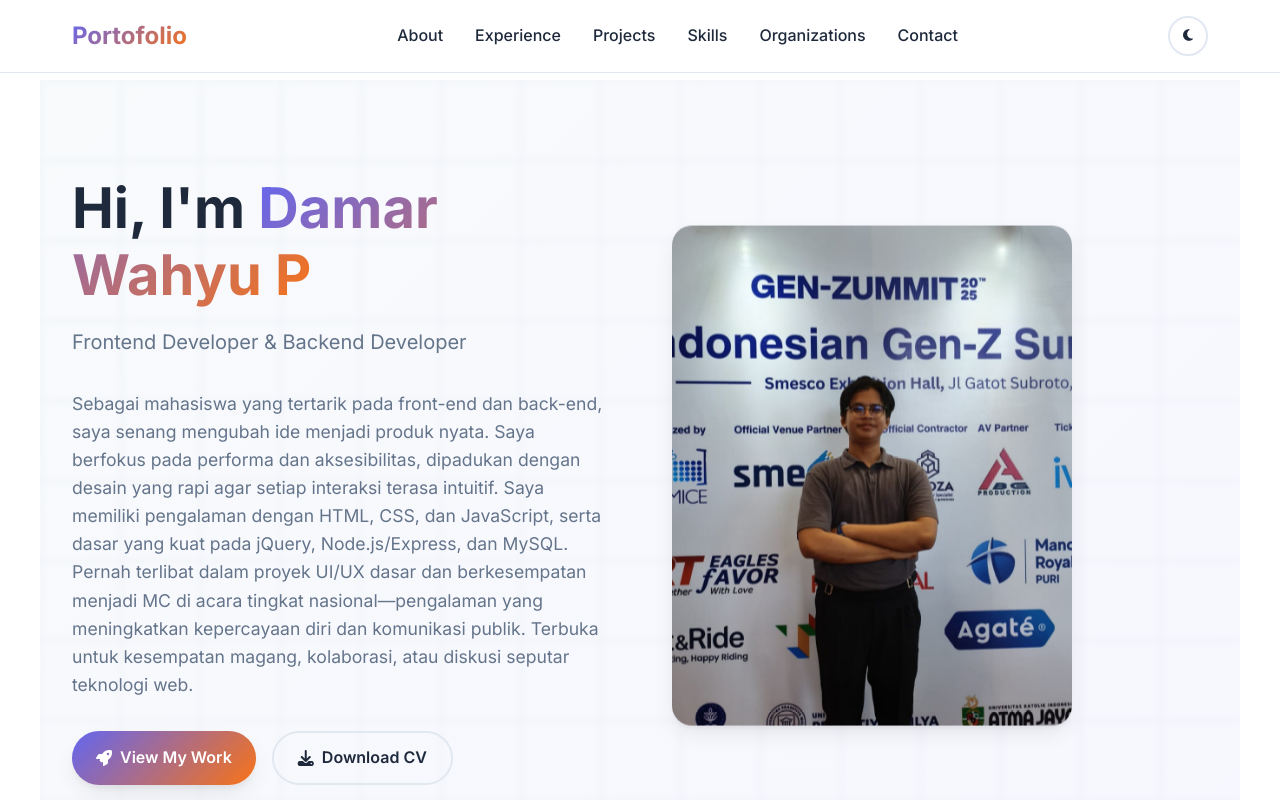
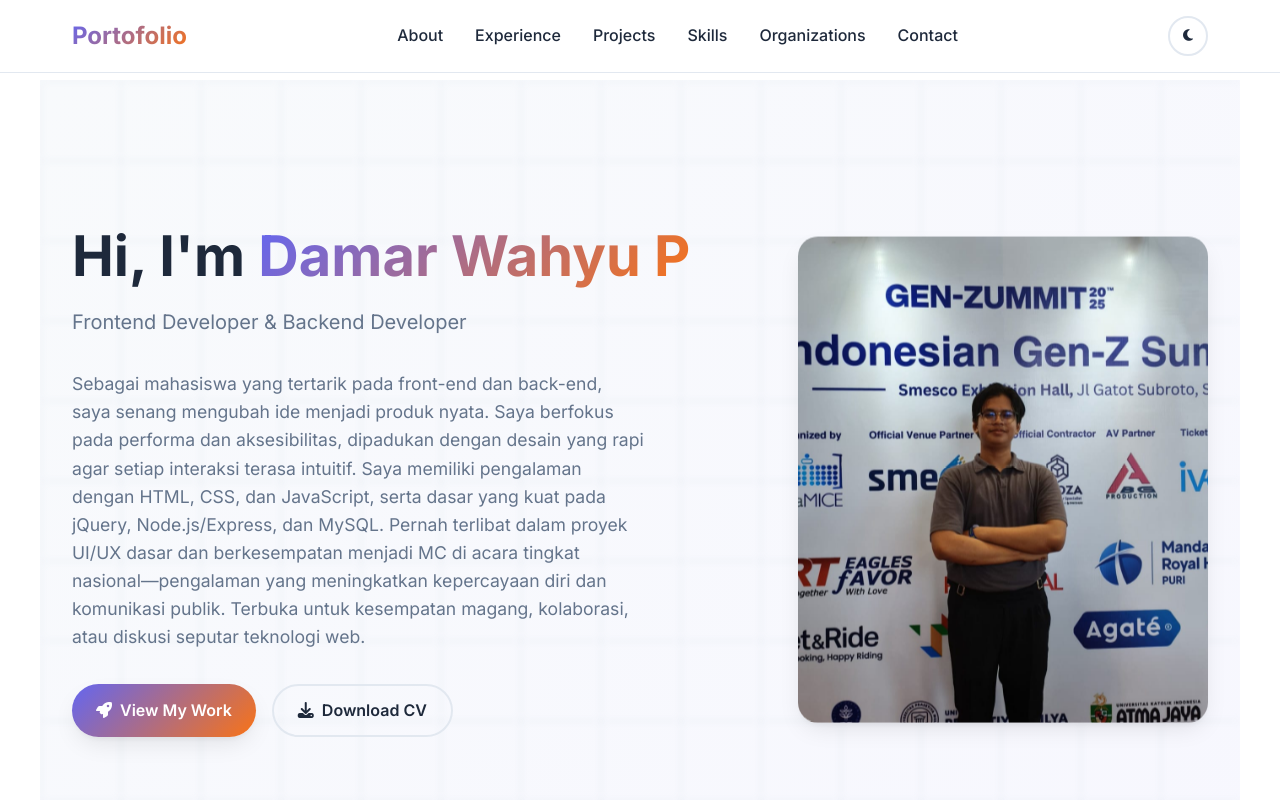
Before and after one commit to DamarWahyu111/portofolio-damar-come, a React (Vite) app: page / in a window 1280 px wide. Shown: the top 800 px of the page. Built offline with nearby package versions, Linux system fonts and the light colour scheme.

Commit message:
feat: update hero layout & typewriter

```diff
--- a/src/App.jsx
+++ b/src/App.jsx
@@ -1,14 +1,13 @@
 import React, { useEffect, useMemo, useRef, useState } from 'react'
+import useTypewriter from "./hooks/useTypewriter";
+
 export default function App() {
-  // ===== Theme (matches your localStorage + body.dark behavior) =====
   useEffect(() => {
     const saved = localStorage.getItem('theme') || 'light'
     if (saved === 'dark') document.body.classList.add('dark')
-    // small fade-in on mount like your "loaded" class
     requestAnimationFrame(() => document.body.classList.add('loaded'))
   }, [])
 
-  // ===== Active section highlighting =====
   const [current, setCurrent] = useState('about')
   useEffect(() => {
     const onScroll = () => {
@@ -25,7 +24,6 @@ export default function App() {
     return () => window.removeEventListener('scroll', onScroll)
   }, [])
 
-  // ===== Fade-in intersection observer =====
   useEffect(() => {
     const opts = { threshold: 0.1, rootMargin: '0px 0px -50px 0px' }
     const io = new IntersectionObserver((entries) => {
@@ -36,7 +34,6 @@ export default function App() {
     return () => io.disconnect()
   }, [])
 
-  // ===== Parallax for hero =====
   const heroRef = useRef(null)
   useEffect(() => {
     const onScroll = () => {
@@ -168,21 +165,30 @@ function Header({ current }) {
 }
 
 function Hero({ openLB }) {
+  // non-breaking space supaya tidak pernah terpecah
+  const typedName = useTypewriter("Damar\u00A0Wahyu\u00A0P", { speed: 85, startDelay: 300 });
+
   return (
     <div className="hero-content fade-in">
-      <div className="hero-text">
-        <h1>
-          Hi, I'm{' '}
-          <span style={{ background: 'var(--gradient)', WebkitBackgroundClip: 'text', WebkitTextFillColor: 'transparent' }}>
-            Damar Wahyu P
+      <div className="hero-text slide-enter">
+        <h1 className="hero-title">
+          <span>Hi, I'm&nbsp;</span>
+          <span className="no-wrap">
+            <span className="gradient-text">{typedName}</span>
+            <span className="type-cursor">|</span>
           </span>
         </h1>
+
         <p className="subtitle">Frontend Developer &amp; Backend Developer</p>
         <p>
-          Sebagai mahasiswa yang tertarik pada front-end dan back-end, saya senang mengubah ide menjadi produk nyata. Saya berfokus pada performa dan aksesibilitas, dipadukan dengan desain yang rapi agar setiap interaksi terasa intuitif.
-          Saya memiliki pengalaman dengan HTML, CSS, dan JavaScript, serta dasar yang kuat pada jQuery, Node.js/Express, dan MySQL. Pernah terlibat dalam proyek UI/UX dasar dan berkesempatan menjadi MC di acara tingkat nasional—pengalaman yang meningkatkan kepercayaan diri dan komunikasi publik.
-          Terbuka untuk kesempatan magang, kolaborasi, atau diskusi seputar teknologi web.
+          Sebagai mahasiswa yang tertarik pada front-end dan back-end, saya senang mengubah ide menjadi produk nyata.
+          Saya berfokus pada performa dan aksesibilitas, dipadukan dengan desain yang rapi agar setiap interaksi terasa
+          intuitif. Saya memiliki pengalaman dengan HTML, CSS, dan JavaScript, serta dasar yang kuat pada jQuery,
+          Node.js/Express, dan MySQL. Pernah terlibat dalam proyek UI/UX dasar dan berkesempatan menjadi MC di acara
+          tingkat nasional—pengalaman yang meningkatkan kepercayaan diri dan komunikasi publik. Terbuka untuk kesempatan
+          magang, kolaborasi, atau diskusi seputar teknologi web.
         </p>
+
         <div className="cta-buttons">
           <a href="#projects" className="btn btn-primary">
             <i className="fas fa-rocket"></i>
@@ -194,13 +200,17 @@ function Hero({ openLB }) {
           </a>
         </div>
       </div>
+
       <div className="hero-image floating">
-        <img src="/img/WhatsApp Image 2025-06-10 at 14.45.46_c012ae3e.jpg" alt="Damar Wahyu Putra" onClick={(e) => openLB(e.target.src)} />
+        <img
+          src="/img/WhatsApp Image 2025-06-10 at 14.45.46_c012ae3e.jpg"
+          alt="Damar Wahyu Putra"
+          onClick={(e) => openLB(e.target.src)}
+        />
       </div>
     </div>
-  )
+  );
 }
-
 function Experience() {
   return (
     <div className="experience-grid">
--- /dev/null
+++ b/src/hooks/useTypewriter.js
@@ -0,0 +1,39 @@
+import { useEffect, useRef, useState } from "react";
+
+export default function useTypewriter(
+  text,
+  { speed = 85, startDelay = 300, loop = false } = {}
+) {
+  const [out, setOut] = useState("");
+  const timers = useRef([]);
+
+  useEffect(() => {
+    let i = 0;
+    let cancelled = false;
+
+    const start = setTimeout(function tick() {
+      if (cancelled) return;
+      setOut(text.slice(0, i));
+      i++;
+      if (i <= text.length) {
+        const t = setTimeout(tick, speed);
+        timers.current.push(t);
+      } else if (loop) {
+        const t = setTimeout(() => {
+          i = 0;
+          tick();
+        }, 800);
+        timers.current.push(t);
+      }
+    }, startDelay);
+
+    timers.current.push(start);
+    return () => {
+      cancelled = true;
+      timers.current.forEach(clearTimeout);
+      timers.current = [];
+    };
+  }, [text, speed, startDelay, loop]);
+
+  return out;
+}
--- a/src/style.css
+++ b/src/style.css
@@ -241,13 +241,17 @@ body.dark .hero {
   filter: blur(3px);
 }
 
-.hero-content {
+.hero-content{
   display: grid;
-  grid-template-columns: 1fr 1fr;
-  gap: 4rem;
+  grid-template-columns: minmax(0,1fr) minmax(320px, 40vw);
+  gap: clamp(20px, 4vw, 64px);
   align-items: center;
   position: relative;
   z-index: 1;
+}
+
+.hero-title{
+  white-space: nowrap;
 }
 
 .hero-text h1 {
@@ -255,6 +259,44 @@ body.dark .hero {
   font-weight: 700;
   margin-bottom: 1rem;
   line-height: 1.2;
+}
+
+.no-wrap{
+  white-space: nowrap;
+  display: inline-flex;
+  align-items: baseline;
+}
+
+.gradient-text {
+  background: var(--gradient);
+  -webkit-background-clip: text;
+  -webkit-text-fill-color: transparent;
+  display: inline-block;
+}
+
+.type-cursor {
+  display: inline-block;
+  margin-left: 2px;
+  animation: cursorBlink 0.8s steps(1, end) infinite;
+}
+@keyframes cursorBlink {
+  50% {
+    opacity: 0;
+  }
+}
+
+.hero-text.slide-enter {
+  opacity: 0;
+  transform: translateX(-24px);
+}
+body.loaded .hero-text.slide-enter {
+  animation: slideInLeft 0.7s ease-out 0.15s forwards;
+}
+@keyframes slideInLeft {
+  to {
+    opacity: 1;
+    transform: translateX(0);
+  }
 }
 
 .hero-text .subtitle {
@@ -325,19 +367,18 @@ body.dark .btn-secondary {
 }
 
 .hero-image {
-  position: relative;
+  justify-self: end;
+  width: max-content;
 }
-
 .hero-image img {
-  width: 100%;
-  max-width: 400px;
-  height: 500px;
+  display: block;
+  width: clamp(280px, 32vw, 520px);
+  height: clamp(360px, 38vw, 520px);
   object-fit: cover;
   border-radius: 20px;
   box-shadow: var(--shadow);
   transition: transform 0.3s ease;
 }
-
 .hero-image:hover img {
   transform: scale(1.05);
 }
@@ -404,8 +445,8 @@ body.dark .card {
   width: 100%;
 }
 
-.card-inline{
-  flex: 0 0 100%;   /* kunci lebar slide */
+.card-inline {
+  flex: 0 0 100%; /* kunci lebar slide */
   width: 100%;
   box-sizing: border-box;
   padding: 1rem;
```
